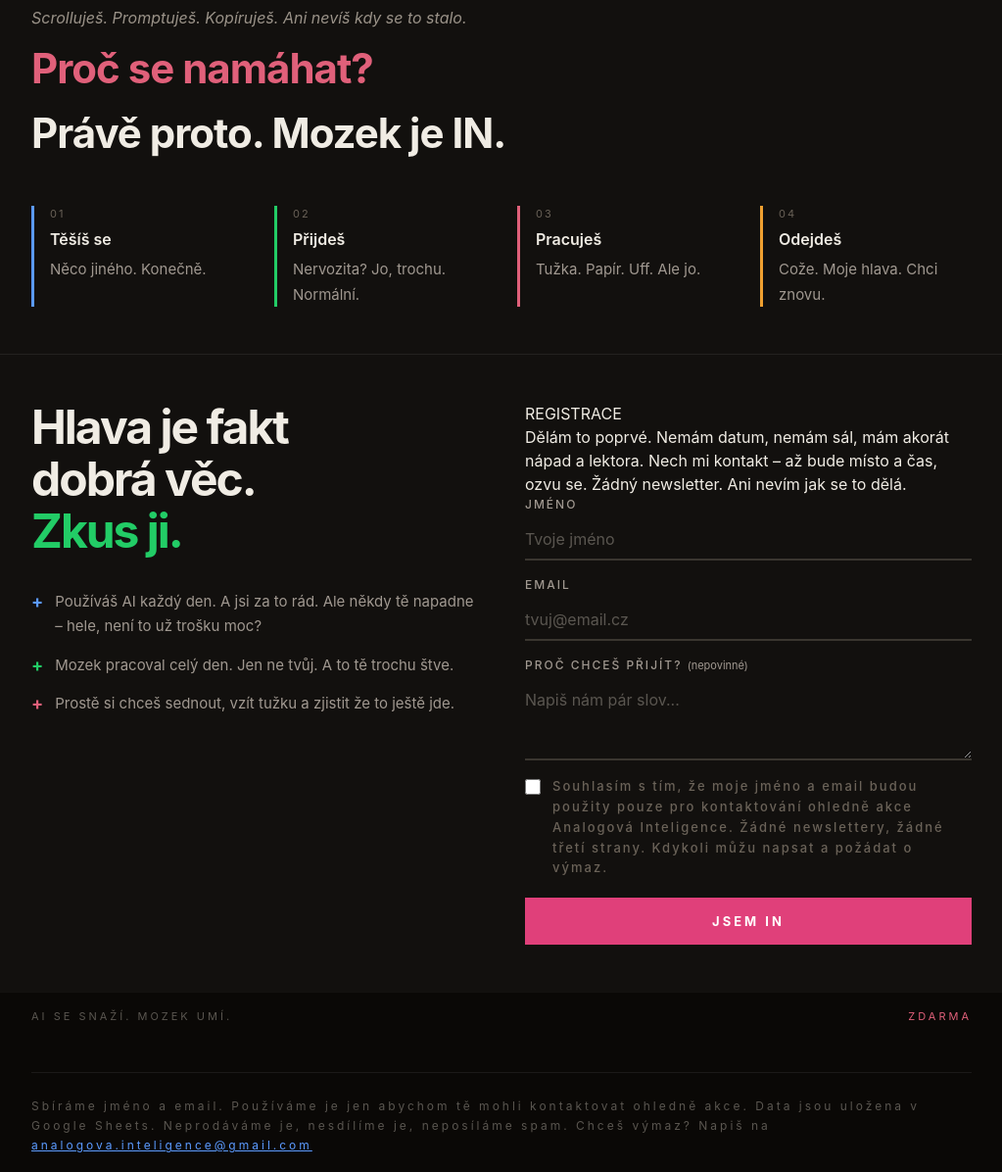
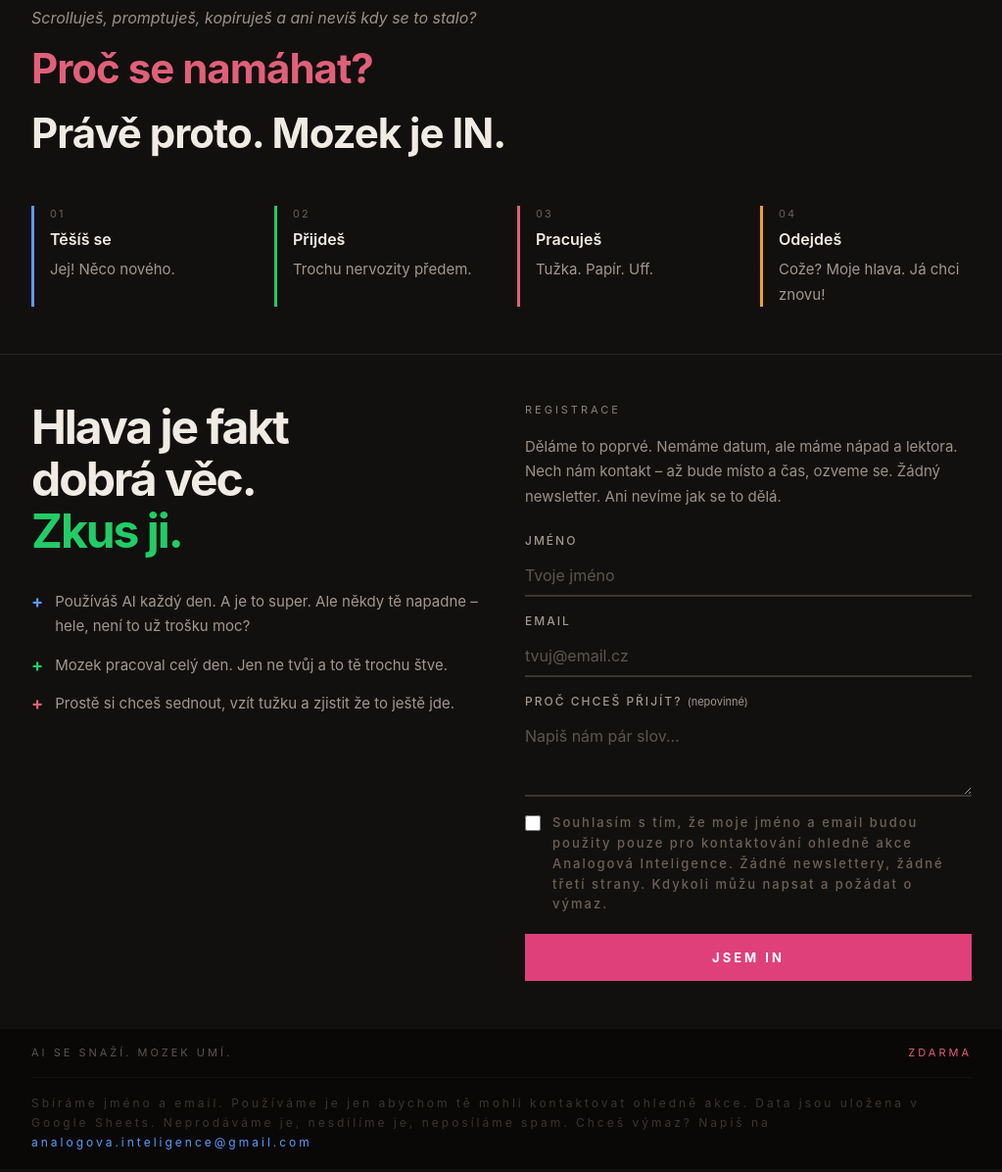
Before and after one commit to KristynaJerabk/AnalogovaInteligence, a plain HTML site: page index.html in a window 1280 px wide. Shown: the part 338-1534 px from the top of the page at 98% size, without its empty margins (128-1151 px from the left). Drawn offline with Linux system fonts and the light colour scheme.

Commit message:
Refactor HTML content and improve GDPR section
Updated the title and several text phrases for clarity and consistency. Reorganized GDPR-related sections and improved error messages.

```diff
--- a/index.html
+++ b/index.html
@@ -3,7 +3,7 @@
 <head>
   <meta charset="UTF-8">
   <meta name="viewport" content="width=device-width, initial-scale=1.0">
-  <title>Analogová Inteligence – Offline setkání pro kritické myšlení</title>
+  <title>Analogová Inteligence – Offline setkání</title>
   <meta name="description" content="Analogová Inteligence je offline setkání kde čteš, přemýšlíš a píšeš bez AI a bez obrazovky. Plzeň 2026.">
   <style>
     * { margin: 0; padding: 0; box-sizing: border-box; }
@@ -148,48 +148,7 @@
 
     .pro-text { font-size: 15px; color: #a09890; line-height: 1.7; }
 
-    .gdpr-label {
-      display: flex;
-      gap: 12px;
-      align-items: flex-start;
-      cursor: pointer;
-    }
-
-    .gdpr-label input[type="checkbox"] {
-      margin-top: 3px;
-      width: 16px;
-      height: 16px;
-      min-width: 16px;
-      border: 2px solid #3a3630;
-      border-bottom: 2px solid #3a3630;
-      accent-color: #e0407a;
-      cursor: pointer;
-    }
-
-    .gdpr-text {
-      font-size: 13px;
-      color: #6a6258;
-      line-height: 1.6;
-    }
-
-    .gdpr-error {
-      font-size: 12px;
-      color: #e0607a;
-      margin-top: 4px;
-      display: none;
-    }
-
-    .gdpr-section {
-      border-top: 1px solid rgba(255,255,255,0.07);
-      padding-top: 24px;
-      margin-top: 48px;
-    }
-
-    .gdpr-section p {
-      font-size: 12px;
-      color: #5a5650;
-      line-height: 1.7;
-    }
+    .reg-label {
       font-size: 11px;
       letter-spacing: 3px;
       color: #8a8278;
@@ -236,6 +195,35 @@
 
     .form-group textarea { resize: vertical; min-height: 80px; }
 
+    .gdpr-label {
+      display: flex;
+      gap: 12px;
+      align-items: flex-start;
+      cursor: pointer;
+    }
+
+    .gdpr-label input[type="checkbox"] {
+      margin-top: 3px;
+      width: 16px;
+      height: 16px;
+      min-width: 16px;
+      accent-color: #e0407a;
+      cursor: pointer;
+    }
+
+    .gdpr-text {
+      font-size: 13px;
+      color: #6a6258;
+      line-height: 1.6;
+    }
+
+    .form-error {
+      font-size: 12px;
+      color: #e0607a;
+      margin-top: 4px;
+      display: none;
+    }
+
     .reg-form button {
       background: #e0407a;
       color: #fff;
@@ -253,13 +241,6 @@
 
     .reg-form button:hover { background: #c0305a; }
     .reg-form button:focus-visible { outline: 3px solid #5b9aff; outline-offset: 3px; }
-
-    .form-error {
-      font-size: 12px;
-      color: #e0607a;
-      margin-top: 4px;
-      display: none;
-    }
 
     .success {
       display: none;
@@ -279,10 +260,25 @@
       border-top: 1px solid rgba(255,255,255,0.04);
     }
 
-    .footer-inner { display: flex; justify-content: space-between; align-items: center; }
+    .footer-inner {
+      display: flex;
+      justify-content: space-between;
+      align-items: center;
+      margin-bottom: 16px;
+    }
 
     footer p { font-size: 11px; letter-spacing: 3px; color: #5a5650; }
     footer span { color: #e0607a; }
+
+    .footer-gdpr {
+      font-size: 12px;
+      color: #3a3630;
+      line-height: 1.7;
+      border-top: 1px solid rgba(255,255,255,0.04);
+      padding-top: 16px;
+    }
+
+    .footer-gdpr a { color: #5b9aff; text-decoration: none; }
 
     @media (max-width: 640px) {
       .top, .bottom { padding: 32px 24px; }
@@ -303,7 +299,7 @@
 
         <h1><span class="ai">A</span>nalogová<br><span class="ai">I</span>nteligence</h1>
 
-        <p class="provokace-italic">Scrolluješ. Promptuješ. Kopíruješ. Ani nevíš kdy se to stalo.</p>
+        <p class="provokace-italic">Scrolluješ, promptuješ, kopíruješ a ani nevíš kdy se to stalo?</p>
         <p class="provokace-mid">Proč se namáhat?</p>
         <p class="provokace-bold">Právě proto. Mozek je IN.</p>
 
@@ -311,22 +307,22 @@
           <div class="krok" role="listitem">
             <p class="krok-num">01</p>
             <p class="krok-title">Těšíš se</p>
-            <p class="krok-desc">Něco jiného. Konečně.</p>
+            <p class="krok-desc">Jej! Něco nového.</p>
           </div>
           <div class="krok" role="listitem">
             <p class="krok-num">02</p>
             <p class="krok-title">Přijdeš</p>
-            <p class="krok-desc">Nervozita? Jo, trochu. Normální.</p>
+            <p class="krok-desc">Trochu nervozity předem.</p>
           </div>
           <div class="krok" role="listitem">
             <p class="krok-num">03</p>
             <p class="krok-title">Pracuješ</p>
-            <p class="krok-desc">Tužka. Papír. Uff. Ale jo.</p>
+            <p class="krok-desc">Tužka. Papír. Uff.</p>
           </div>
           <div class="krok" role="listitem">
             <p class="krok-num">04</p>
             <p class="krok-title">Odejdeš</p>
-            <p class="krok-desc">Cože. Moje hlava. Chci znovu.</p>
+            <p class="krok-desc">Cože? Moje hlava. Já chci znovu!</p>
           </div>
         </div>
       </div>
@@ -340,11 +336,11 @@
             <ul class="pro-koho" aria-label="Pro koho je AI určena">
               <li class="pro-item">
                 <span class="pro-plus blue" aria-hidden="true">+</span>
-                <p class="pro-text">Používáš AI každý den. A jsi za to rád. Ale někdy tě napadne – hele, není to už trošku moc?</p>
+                <p class="pro-text">Používáš AI každý den. A je to super. Ale někdy tě napadne – hele, není to už trošku moc?</p>
               </li>
               <li class="pro-item">
                 <span class="pro-plus green" aria-hidden="true">+</span>
-                <p class="pro-text">Mozek pracoval celý den. Jen ne tvůj. A to tě trochu štve.</p>
+                <p class="pro-text">Mozek pracoval celý den. Jen ne tvůj a to tě trochu štve.</p>
               </li>
               <li class="pro-item">
                 <span class="pro-plus pink" aria-hidden="true">+</span>
@@ -355,12 +351,12 @@
 
           <div id="registrace">
             <span class="reg-label">REGISTRACE</span>
-            <p class="reg-desc">Dělám to poprvé. Nemám datum, nemám sál, mám akorát nápad a lektora. Nech mi kontakt – až bude místo a čas, ozvu se. Žádný newsletter. Ani nevím jak se to dělá.</p>
+            <p class="reg-desc">Děláme to poprvé. Nemáme datum, ale máme nápad a lektora. Nech nám kontakt – až bude místo a čas, ozveme se. Žádný newsletter. Ani nevíme jak se to dělá.</p>
             <form class="reg-form" id="regForm" novalidate>
               <div class="form-group">
                 <label for="jmeno">JMÉNO</label>
                 <input type="text" id="jmeno" name="jmeno" placeholder="Tvoje jméno" required autocomplete="name" />
-                <span class="form-error" id="jmenoError">Jméno nesmí být prázdné.</span>
+                <span class="form-error" id="jmenoError">Bez jména nebo přezdívky to nepůjde.</span>
               </div>
               <div class="form-group">
                 <label for="email">EMAIL</label>
@@ -376,7 +372,7 @@
                   <input type="checkbox" id="gdpr" required />
                   <span class="gdpr-text">Souhlasím s tím, že moje jméno a email budou použity pouze pro kontaktování ohledně akce Analogová Inteligence. Žádné newslettery, žádné třetí strany. Kdykoli můžu napsat a požádat o výmaz.</span>
                 </label>
-                <span class="gdpr-error" id="gdprError">Bez souhlasu to nepůjde.</span>
+                <span class="form-error" id="gdprError">Bez souhlasu to nepůjde.</span>
               </div>
               <button type="submit">JSEM IN</button>
             </form>
@@ -390,12 +386,12 @@
   </main>
 
   <footer role="contentinfo">
-    <div class="wrap footer-inner">
-      <p>AI SE SNAŽÍ. MOZEK UMÍ.</p>
-      <p><span>ZDARMA</span></p>
-    </div>
-    <div class="wrap gdpr-section">
-      <p>Sbíráme jméno a email. Používáme je jen abychom tě mohli kontaktovat ohledně akce. Data jsou uložena v Google Sheets. Neprodáváme je, nesdílíme je, neposíláme spam. Chceš výmaz? Napiš na <a href="mailto:analogova.inteligence@gmail.com" style="color:#5b9aff;">analogova.inteligence@gmail.com</a></p>
+    <div class="wrap">
+      <div class="footer-inner">
+        <p>AI SE SNAŽÍ. MOZEK UMÍ.</p>
+        <p><span>ZDARMA</span></p>
+      </div>
+      <p class="footer-gdpr">Sbíráme jméno a email. Používáme je jen abychom tě mohli kontaktovat ohledně akce. Data jsou uložena v Google Sheets. Neprodáváme je, nesdílíme je, neposíláme spam. Chceš výmaz? Napiš na <a href="mailto:analogova.inteligence@gmail.com">analogova.inteligence@gmail.com</a></p>
     </div>
   </footer>
 
@@ -406,6 +402,8 @@
       const email = document.getElementById('email').value.trim();
       const jmenoError = document.getElementById('jmenoError');
       const emailError = document.getElementById('emailError');
+      const gdpr = document.getElementById('gdpr');
+      const gdprError = document.getElementById('gdprError');
       const emailRegex = /^[^\s@]+@[^\s@]+\.[^\s@]+$/;
       let valid = true;
 
@@ -422,9 +420,6 @@
       } else {
         emailError.style.display = 'none';
       }
-
-      const gdpr = document.getElementById('gdpr');
-      const gdprError = document.getElementById('gdprError');
 
       if (!gdpr.checked) {
         gdprError.style.display = 'block';
```
